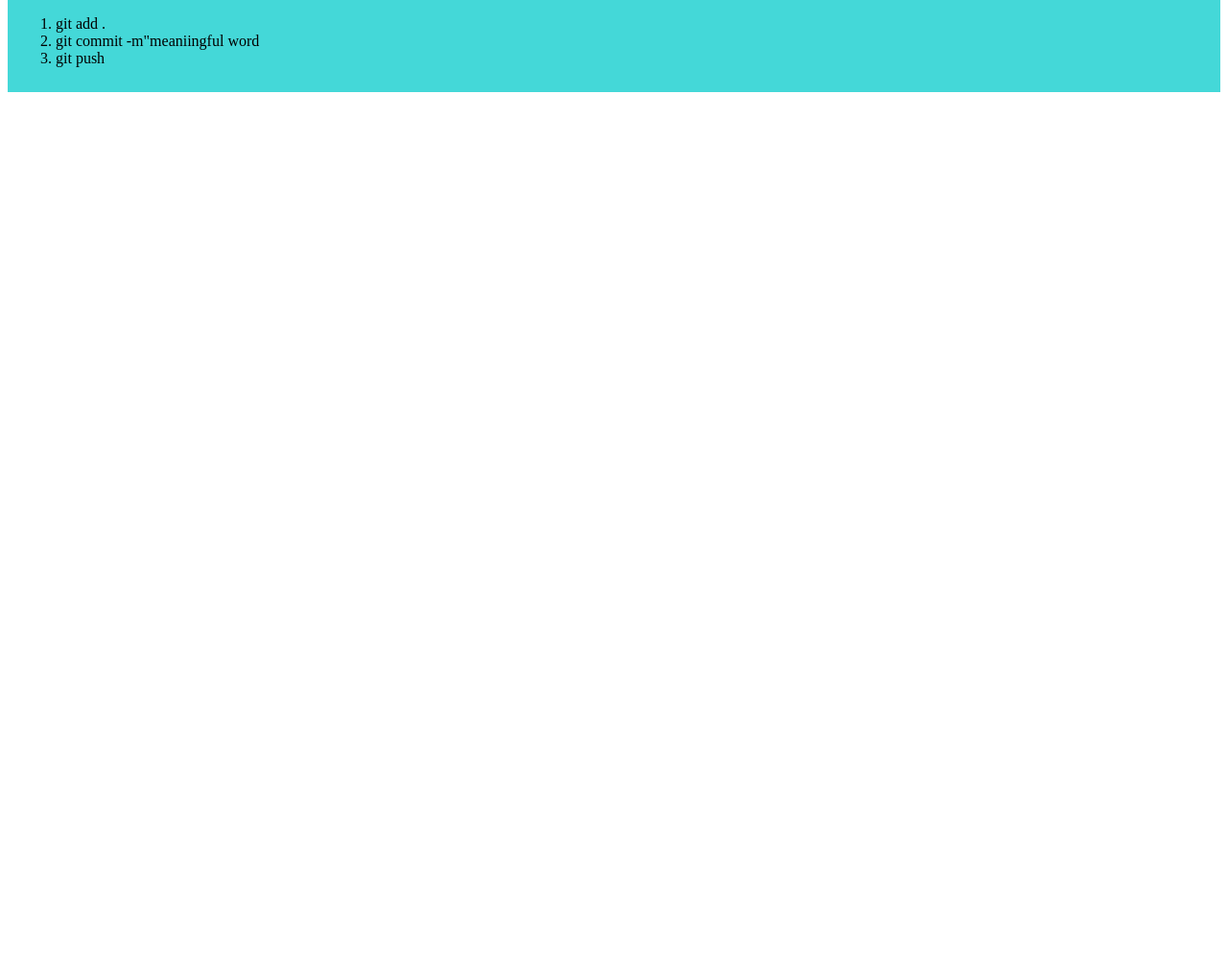
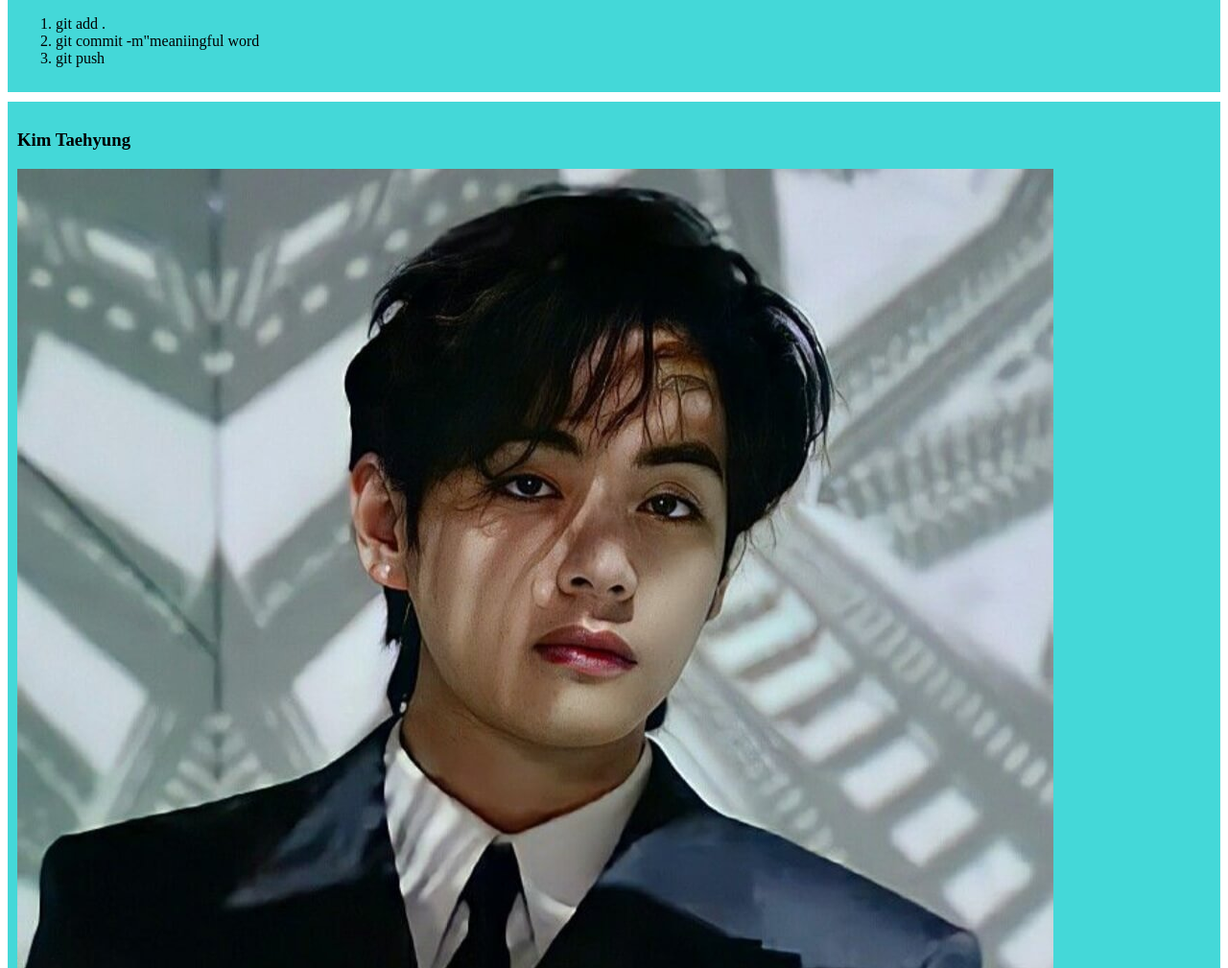
Before and after one commit to NusratUree/my-first-github-repo, a plain HTML site: page index.html in a window 1280 px wide. Shown: the part 554-1563 px from the top of the page at 96% size. Before the commit the page ends 800 px from the top, so only its background shows below. Drawn offline with Linux system fonts and the light colour scheme.

```diff
--- a/index.html
+++ b/index.html
@@ -27,6 +27,10 @@
             <li>git push</li>
         </ol>
     </div>
+    <div>
+        <h3>Kim Taehyung</h3>
+        <img src="v.jpg" alt="">
+    </div>
 
 </body>
 </html>
```
Also changed, not shown: v.jpg (added).
